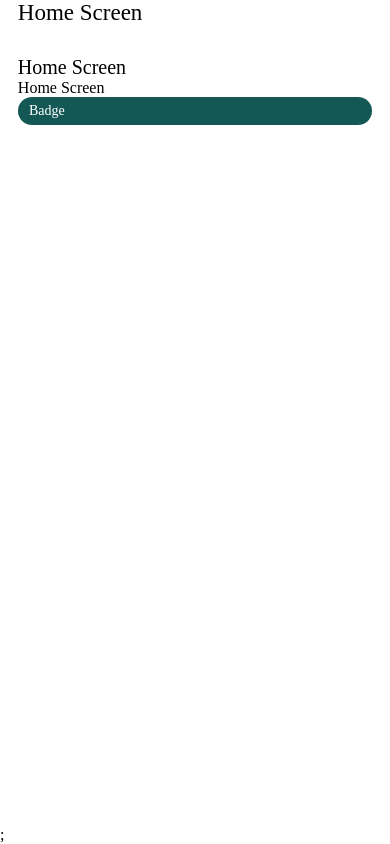
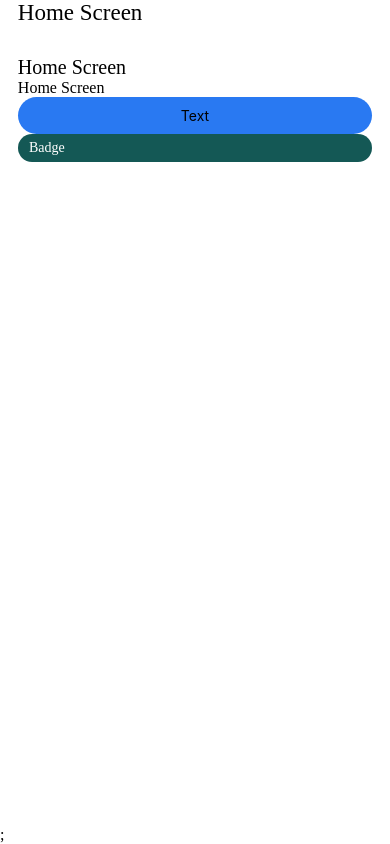
Before and after one commit to shameworm/donation_application, a React Native app: screen / in a window 390 px wide. Built offline with nearby package versions, Linux system fonts and the light colour scheme.

Commit message:
refactor(shared/button): remove secondary button style

```diff
--- a/components/shared/button/Button.tsx
+++ b/components/shared/button/Button.tsx
@@ -1,13 +1,17 @@
+import React from 'react';
+
 import {Pressable} from 'react-native';
 
 import {getVariantStyles} from './utils';
+import {styles} from './styles';
 
 type ButtonProps = {
   onPress: () => void;
   children: React.ReactNode;
-  variant?: 'primary' | 'secondary' | 'link' | 'custom';
+  variant?: 'primary' | 'link' | 'custom';
   styles?: object;
   textStyles?: object;
+  isDisabled?: boolean;
 };
 
 export function Button({
@@ -15,13 +19,16 @@ export function Button({
   variant = 'primary',
   styles: customStyles = {},
   children,
+  isDisabled = false,
 }: ButtonProps): React.JSX.Element {
   return (
     <Pressable
+      disabled={isDisabled}
       onPress={onPress}
       style={({pressed}) => [
         {opacity: pressed ? 0.5 : 1},
         ...[].concat(getVariantStyles(variant, customStyles) as any),
+        isDisabled && styles.disabled,
       ]}>
       {children}
     </Pressable>
--- a/components/shared/button/styles.ts
+++ b/components/shared/button/styles.ts
@@ -11,14 +11,6 @@ export const styles = StyleSheet.create({
     paddingVertical: verticalScale(8),
     justifyContent: 'center',
   },
-  secondary: {
-    borderRadius: horizontalScale(999),
-    backgroundColor: '#F3F5F9',
-    paddingHorizontal: horizontalScale(16),
-    paddingVertical: verticalScale(8),
-    alignItems: 'center',
-    justifyContent: 'center',
-  },
   link: {
     backgroundColor: 'transparent',
     paddingHorizontal: horizontalScale(16),
@@ -26,4 +18,7 @@ export const styles = StyleSheet.create({
     alignItems: 'center',
     justifyContent: 'center',
   },
+  disabled: {
+    opacity: 0.5,
+  },
 });
--- a/components/shared/button/utils.ts
+++ b/components/shared/button/utils.ts
@@ -1,6 +1,6 @@
 import {styles as mainStyles} from './styles';
 
-type Variant = 'primary' | 'secondary' | 'link' | 'custom';
+type Variant = 'primary' | 'link' | 'custom';
 
 export const getVariantStyles = (
   variant: Variant,
--- a/screens/home/HomeScreen.tsx
+++ b/screens/home/HomeScreen.tsx
@@ -1,9 +1,10 @@
 import React from 'react';
-import {View} from 'react-native';
-import {Badge} from '~/components/shared/badge/Badge';
+import {Text, View} from 'react-native';
 
 import {ScreenContainer} from '~/components/shared/screen-container/ScreenContainer';
 import {Title} from '~/components/shared/title/Title';
+import {Button} from '~/components/shared/button/Button';
+import {Badge} from '~/components/shared/badge/Badge';
 
 export function HomeScreen(): React.JSX.Element {
   return (
@@ -11,6 +12,9 @@ export function HomeScreen(): React.JSX.Element {
       <Title type="screen">Home Screen</Title>
       <Title type="card">Home Screen</Title>
       <Title type="default">Home Screen</Title>
+      <Button onPress={() => {}}>
+        <Text>Text</Text>
+      </Button>
       <View>
         <Badge title="Badge" />
       </View>
```
